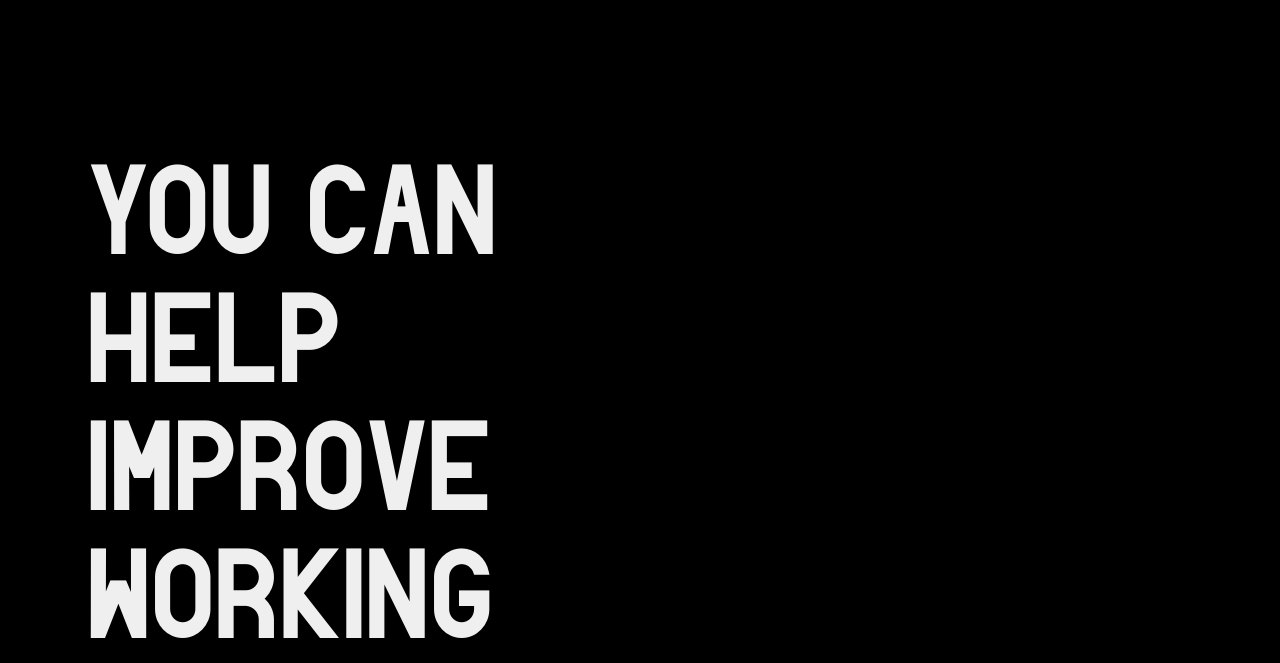
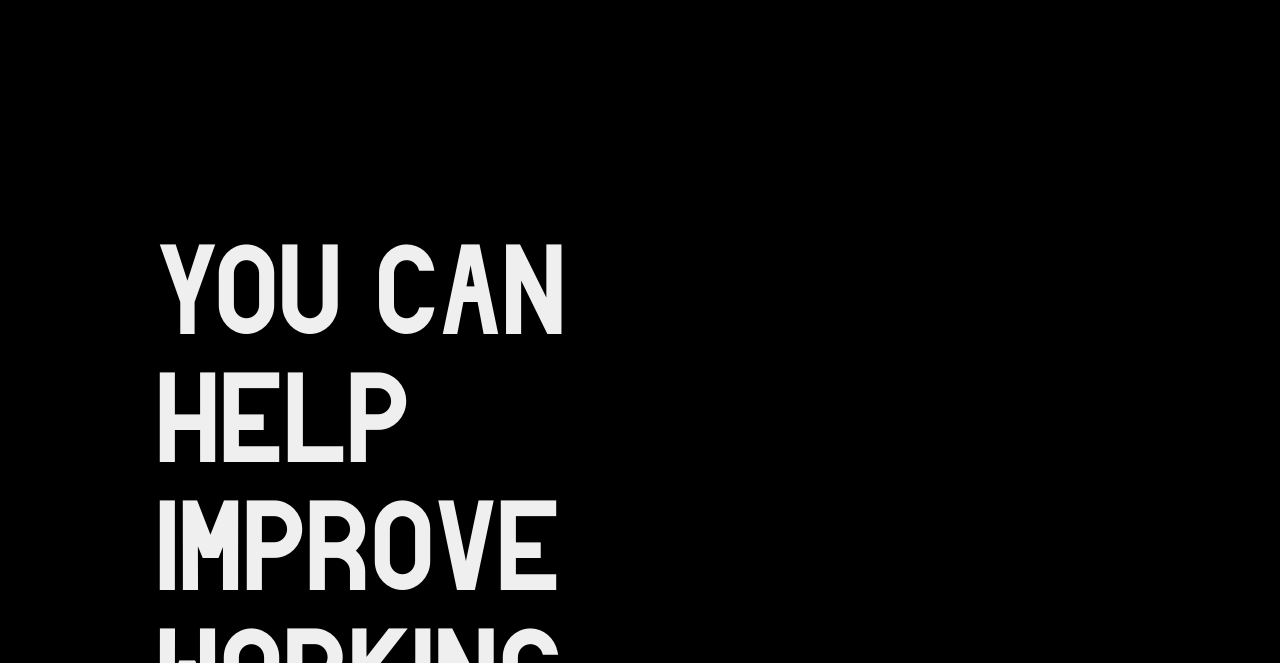
Before and after one commit to denitze/roma, a plain HTML site: page index.html in a window 1280 px wide. Shown: the part 7837-8500 px from the top of the page. Drawn offline with Linux system fonts and the light colour scheme.

Commit message:
footer fixed

```diff
--- a/assets/css/style.css
+++ b/assets/css/style.css
@@ -9,7 +9,7 @@
 
 body {
     font-family: Santio Bold;
-    height:100vh;
+    /* height:100vh; */
     margin:0;
     color:#efefef;
     background: url(../img/cleo-topper.jpg);
@@ -136,7 +136,8 @@ h3 {
 
 section:last-of-type {
     background:#000;
-    height:100vh;
+    /* height:100vh; */
+    padding:10vh;
 }
 
 section:last-of-type p {
```
Also changed, not shown: 2 other files.
